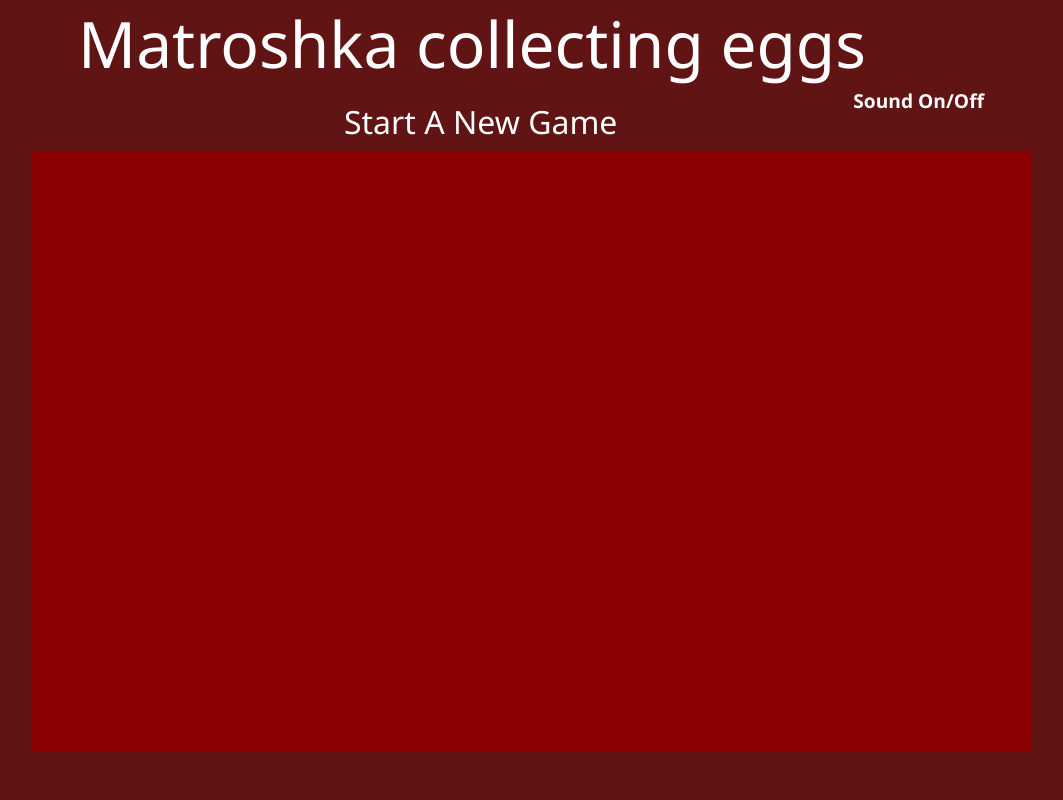
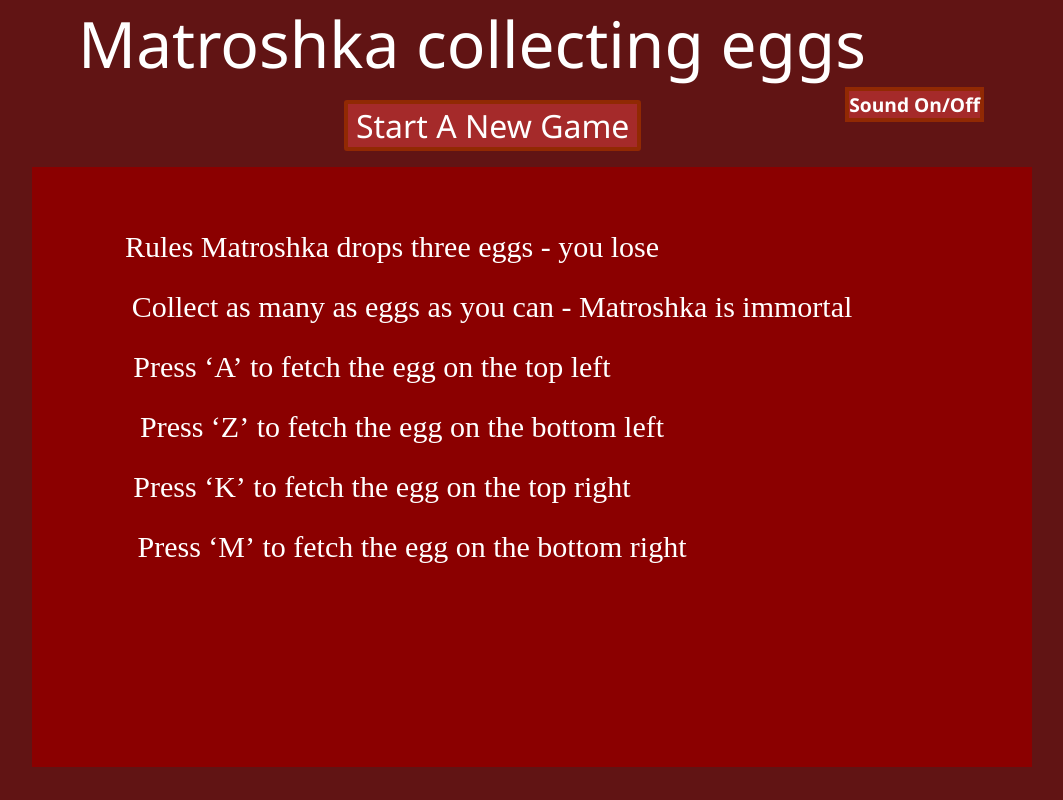
Before and after one commit to Ashotovich1990/matroshka, a website built with webpack: page index.html in a window 1280 px wide. Shown: the whole page, without its empty margins (168-1231 px from the left). Built offline with nearby package versions, Linux system fonts and the light colour scheme.

Commit message:
Finish page layout

```diff
--- a/src/eggs/bottom_right_egg.js
+++ b/src/eggs/bottom_right_egg.js
@@ -29,9 +29,9 @@ class EggBottomRight extends Egg {
         this.pos[1] += 0.1 * x;
         this.ctx.drawImage(this.imageThree, this.pos[0], this.pos[1], 30, 30)
      } else if (this.pos[1] > 1001 && this.pos[1] < 1200) {
-      this.ctx.drawImage(this.imageSix, 750, 550, 30, 30)
-      this.pos[1] += 5
-   }
+         this.ctx.drawImage(this.imageSix, 750, 550, 30, 30)
+         this.pos[1] += 5
+     }
 
    }
 
--- a/src/intro.js
+++ b/src/intro.js
@@ -7,6 +7,15 @@ class Intro {
     move() {
         this.ctx.fillStyle = "darkred";
         this.ctx.fillRect(0,0,1000,1200);
+        this.ctx.font = "30px Comic Sans MS";
+        this.ctx.fillStyle = "white";
+        this.ctx.textAlign = "center";
+        this.ctx.fillText('Rules Matroshka drops three eggs - you lose', 360, 90);
+        this.ctx.fillText('Collect as many as eggs as you can - Matroshka is immortal', 460, 150);
+        this.ctx.fillText('Press ‘A’ to fetch the egg on the top left', 340, 210);
+        this.ctx.fillText('Press ‘Z’ to fetch the egg on the bottom left', 370, 270);
+        this.ctx.fillText('Press ‘K’ to fetch the egg on the top right', 350, 330);
+        this.ctx.fillText('Press ‘M’ to fetch the egg on the bottom right', 380, 390);
     }
 
 }
--- a/stylesheets/styles.css
+++ b/stylesheets/styles.css
@@ -12,7 +12,7 @@ h1 {
 canvas {
     display: table-row;
     position: absolute;
-    margin-top: 8vh;
+    margin-top: 10vh;
     margin-left: 25vh;
 }
 
@@ -20,6 +20,11 @@ canvas {
     font-size: xx-large;
     display: table-row;
     position: absolute;
+    border: 4px #912903 solid;
+    background: brown;
+    padding-left: 8px;
+    padding-right: 8px;
+    border-radius: 3px;
     margin-top: 1%;
     margin-left: 40%;
 }
@@ -29,5 +34,7 @@ canvas {
     font-weight: bolder;
     display: inline-block;
     float: right;
+    border: 4px #912903 solid;
+    background: brown;
     margin-right: 10%;
 }
```
Also changed, not shown: src/bundle.js (+12 -3 lines), 1 other file.
